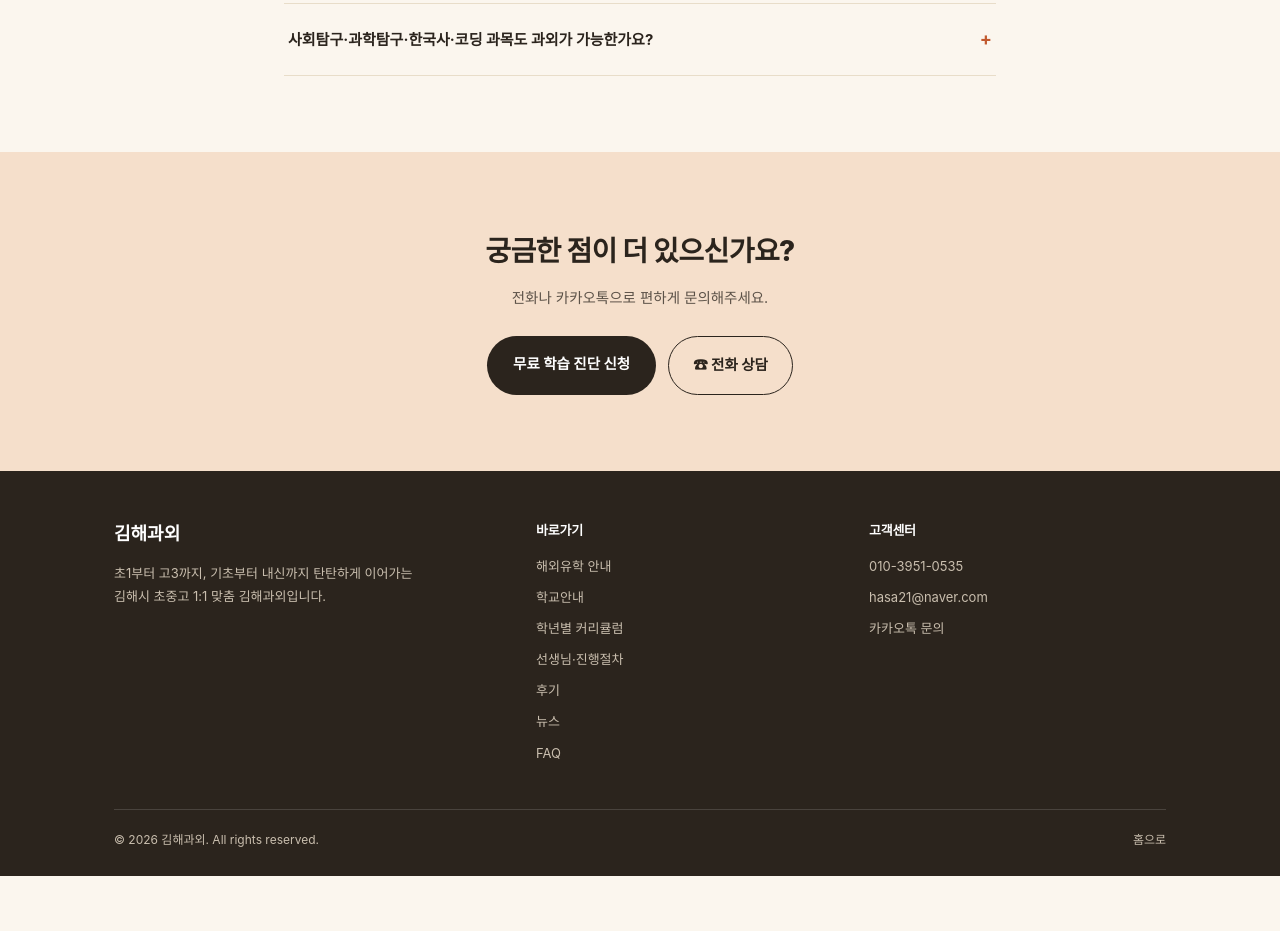
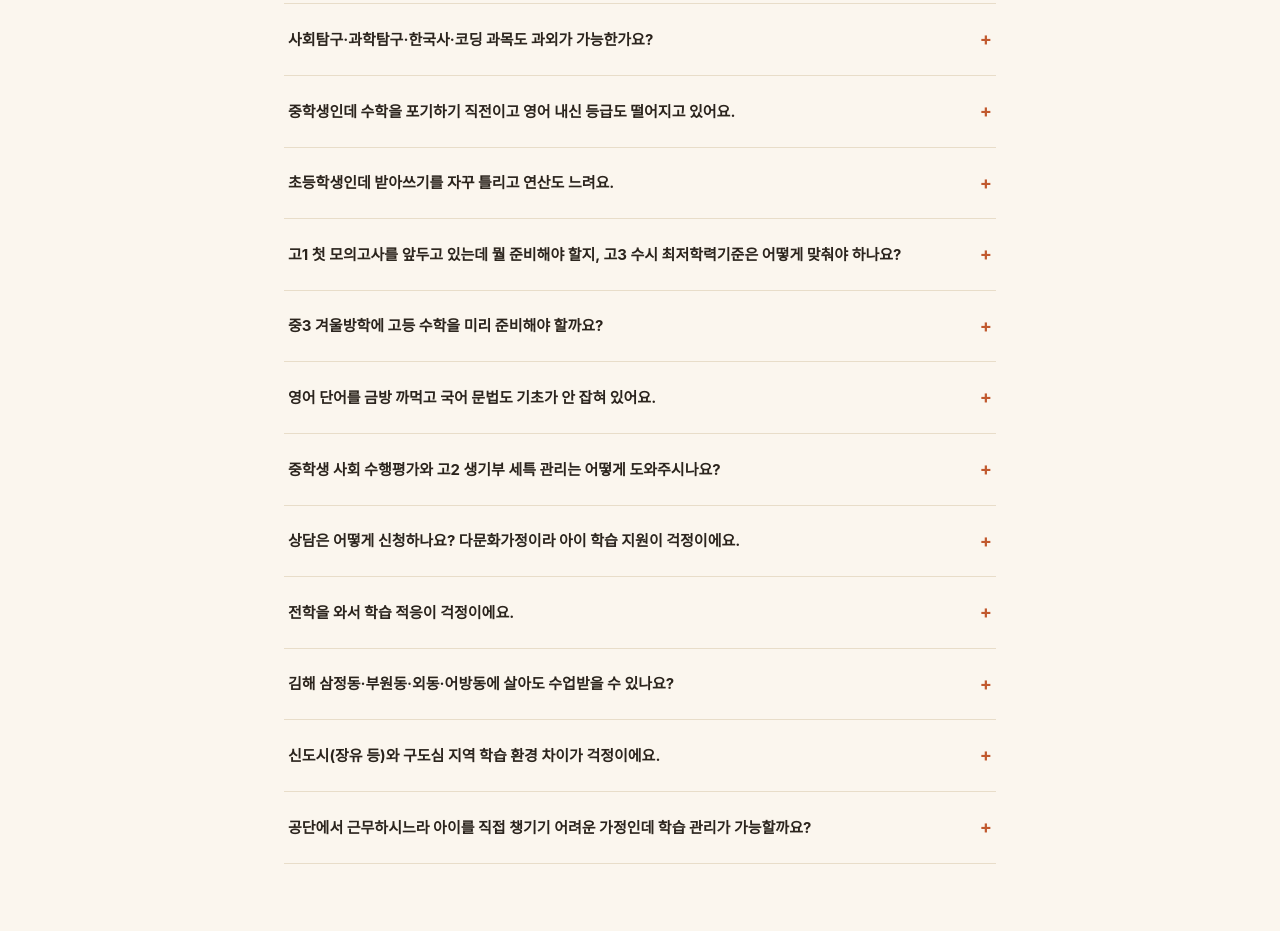
Before and after one commit to hasa080525-ctrl/study-fit, a plain HTML site: page faq.html in a window 1280 px wide. Shown: the part 1165-2096 px from the top of the page. Before the commit the page ends 2041 px from the top, so only its background shows below. Drawn offline with Linux system fonts and the light colour scheme; a web font is replaced by a local one.

Commit message:
콘텐츠: 신규 키워드를 FAQ 본문에 자연스럽게 반영
Co-Authored-By: Claude Sonnet 5 <noreply@anthropic.com>

```diff
--- a/faq.html
+++ b/faq.html
@@ -150,6 +150,50 @@
         <div class="faq-q">사회탐구·과학탐구·한국사·코딩 과목도 과외가 가능한가요?<span class="plus">+</span></div>
         <div class="faq-a"><p>네, 가능합니다. 국어·수학·영어 외에 생활과 윤리·한국지리·사회문화 등 사회탐구, 물리학·화학·생명과학·지구과학 등 과학탐구 세부과목을 진로에 맞춰 선택해 지도하고, 수능 필수 과목인 한국사와 학교 정보 교과와 연계되는 코딩(블록코딩~파이썬)도 함께 봐드립니다. 고교학점제로 탐구과목을 학생이 직접 선택해야 하는데 학교마다 개설 과목 수가 달라 선택이 쉽지 않은 경우가 많아, 상담을 통해 김해 학생의 진로와 입시 전략에 맞는 과목을 함께 정해드립니다.</p></div>
       </div>
+      <div class="faq-item">
+        <div class="faq-q">중학생인데 수학을 포기하기 직전이고 영어 내신 등급도 떨어지고 있어요.<span class="plus">+</span></div>
+        <div class="faq-a"><p>수학을 포기하기 직전이라면 대부분 어느 한 단원에서부터 결손이 쌓인 경우입니다. 그 시작 지점을 먼저 찾아 다시 쌓아 올리고, 영어는 내신 서술형에서 감점되는 포인트를 짚어 등급 하락을 막는 방향으로 과목별로 다르게 접근합니다.</p></div>
+      </div>
+      <div class="faq-item">
+        <div class="faq-q">초등학생인데 받아쓰기를 자꾸 틀리고 연산도 느려요.<span class="plus">+</span></div>
+        <div class="faq-a"><p>받아쓰기 오류는 자음·모음 결합 규칙부터 다시 짚어 기초를 다지고, 연산은 반복 훈련으로 정확도와 속도를 함께 끌어올립니다.</p></div>
+      </div>
+      <div class="faq-item">
+        <div class="faq-q">고1 첫 모의고사를 앞두고 있는데 뭘 준비해야 할지, 고3 수시 최저학력기준은 어떻게 맞춰야 하나요?<span class="plus">+</span></div>
+        <div class="faq-a"><p>고1 첫 모의고사는 내신과 다른 수능형 문제 유형에 익숙해지는 것이 핵심이라 기출 분석 위주로 준비합니다. 고3 수시를 노린다면 지원 대학별 최저학력기준을 미리 확인해 전략 과목에 집중하는 방향으로 고1 때부터 로드맵을 함께 설계해드립니다.</p></div>
+      </div>
+      <div class="faq-item">
+        <div class="faq-q">중3 겨울방학에 고등 수학을 미리 준비해야 할까요?<span class="plus">+</span></div>
+        <div class="faq-a"><p>중3 겨울방학은 고1 공통수학으로 넘어가기 전 결손을 메울 마지막 기회입니다. 지금 학년 개념이 부족하면 결손부터 먼저 채운 뒤 선행을 진행합니다.</p></div>
+      </div>
+      <div class="faq-item">
+        <div class="faq-q">영어 단어를 금방 까먹고 국어 문법도 기초가 안 잡혀 있어요.<span class="plus">+</span></div>
+        <div class="faq-a"><p>단어는 한 번에 외우기보다 반복 주기를 짧게 가져가는 암기법으로, 국어 문법은 용어부터 차근차근 짚어 지문 분석에 바로 쓸 수 있도록 지도합니다.</p></div>
+      </div>
+      <div class="faq-item">
+        <div class="faq-q">중학생 사회 수행평가와 고2 생기부 세특 관리는 어떻게 도와주시나요?<span class="plus">+</span></div>
+        <div class="faq-a"><p>중등 사회 수행평가는 평가 기준에 맞춘 자료 조사·발표 구성을 함께 준비하고, 고2 세특은 수업 내용을 진로와 연결지어 기록에 남길 수 있도록 과제·발표 방향을 짚어드립니다.</p></div>
+      </div>
+      <div class="faq-item">
+        <div class="faq-q">상담은 어떻게 신청하나요? 다문화가정이라 아이 학습 지원이 걱정이에요.<span class="plus">+</span></div>
+        <div class="faq-a"><p>홈페이지 하단 '무료 학습 진단 신청'으로 간단히 상담 신청하실 수 있습니다. 다문화가정의 경우 어휘·문해력 격차가 생기기 쉬운 지점을 먼저 진단해 국어 기초부터 차근히 채워드립니다.</p></div>
+      </div>
+      <div class="faq-item">
+        <div class="faq-q">전학을 와서 학습 적응이 걱정이에요.<span class="plus">+</span></div>
+        <div class="faq-a"><p>전학생은 이전 학교와 진도·평가 방식 차이부터 점검해 빠진 부분을 채워드립니다.</p></div>
+      </div>
+      <div class="faq-item">
+        <div class="faq-q">김해 삼정동·부원동·외동·어방동에 살아도 수업받을 수 있나요?<span class="plus">+</span></div>
+        <div class="faq-a"><p>네, 김해시 전 지역 어디서나 화상으로 동일한 선생님·커리큘럼을 받으실 수 있어 삼정동·부원동·외동·어방동 등 장유·내외동 외 지역에서도 동일하게 수업받으실 수 있습니다.</p></div>
+      </div>
+      <div class="faq-item">
+        <div class="faq-q">신도시(장유 등)와 구도심 지역 학습 환경 차이가 걱정이에요.<span class="plus">+</span></div>
+        <div class="faq-a"><p>장유·율하 같은 신도시와 구도심(김해 원도심) 간 학원 인프라 차이가 있을 수 있지만, 화상 수업은 지역과 상관없이 동일한 선생님·커리큘럼을 제공해 그 격차를 줄여드립니다.</p></div>
+      </div>
+      <div class="faq-item">
+        <div class="faq-q">공단에서 근무하시느라 아이를 직접 챙기기 어려운 가정인데 학습 관리가 가능할까요?<span class="plus">+</span></div>
+        <div class="faq-a"><p>네, 정해진 시간에 화상으로 접속만 하면 수업이 진행되어, 공단 근무로 바쁘신 부모님 대신 학습 진도와 숙제 관리까지 꼼꼼히 챙겨드립니다.</p></div>
+      </div>
     </div>
   </div>
 </section>
```
